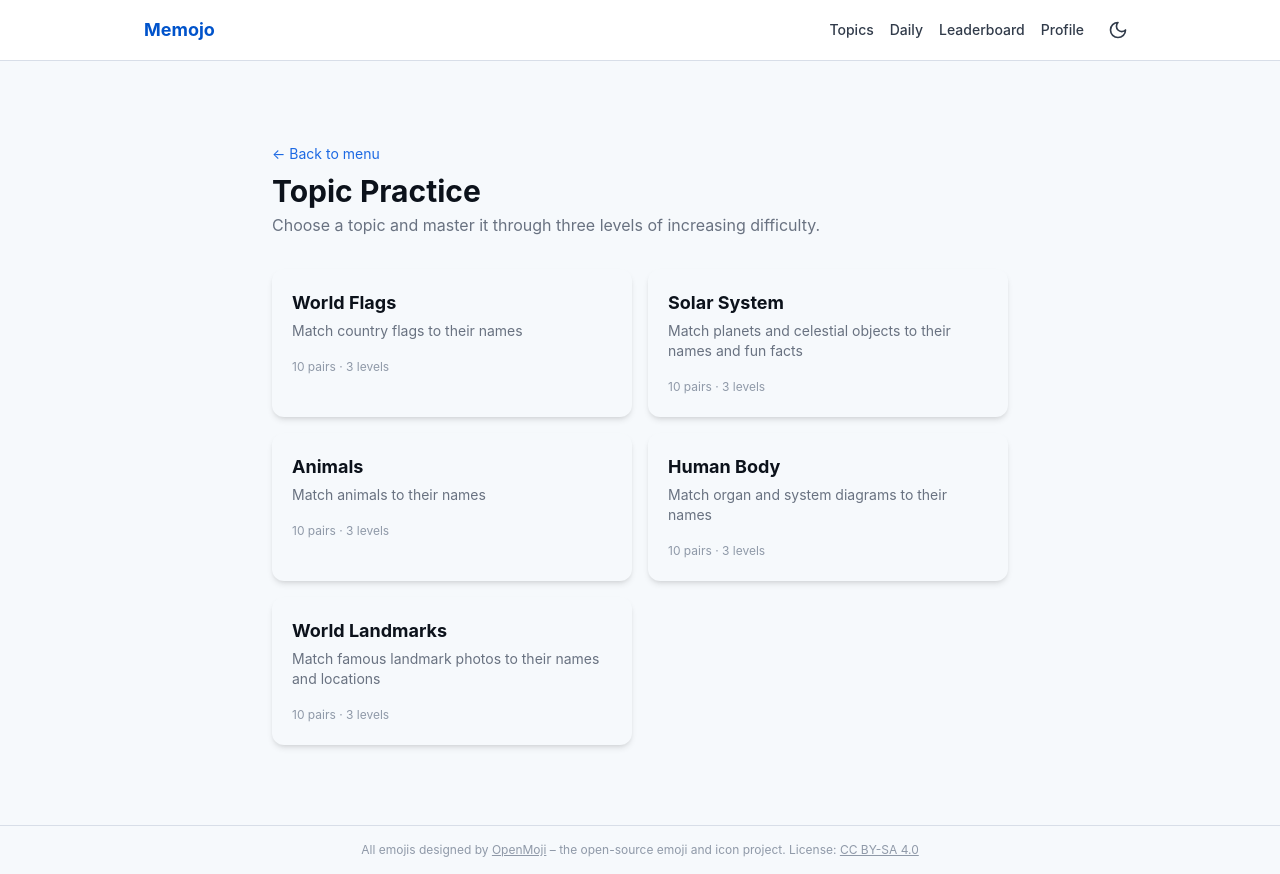
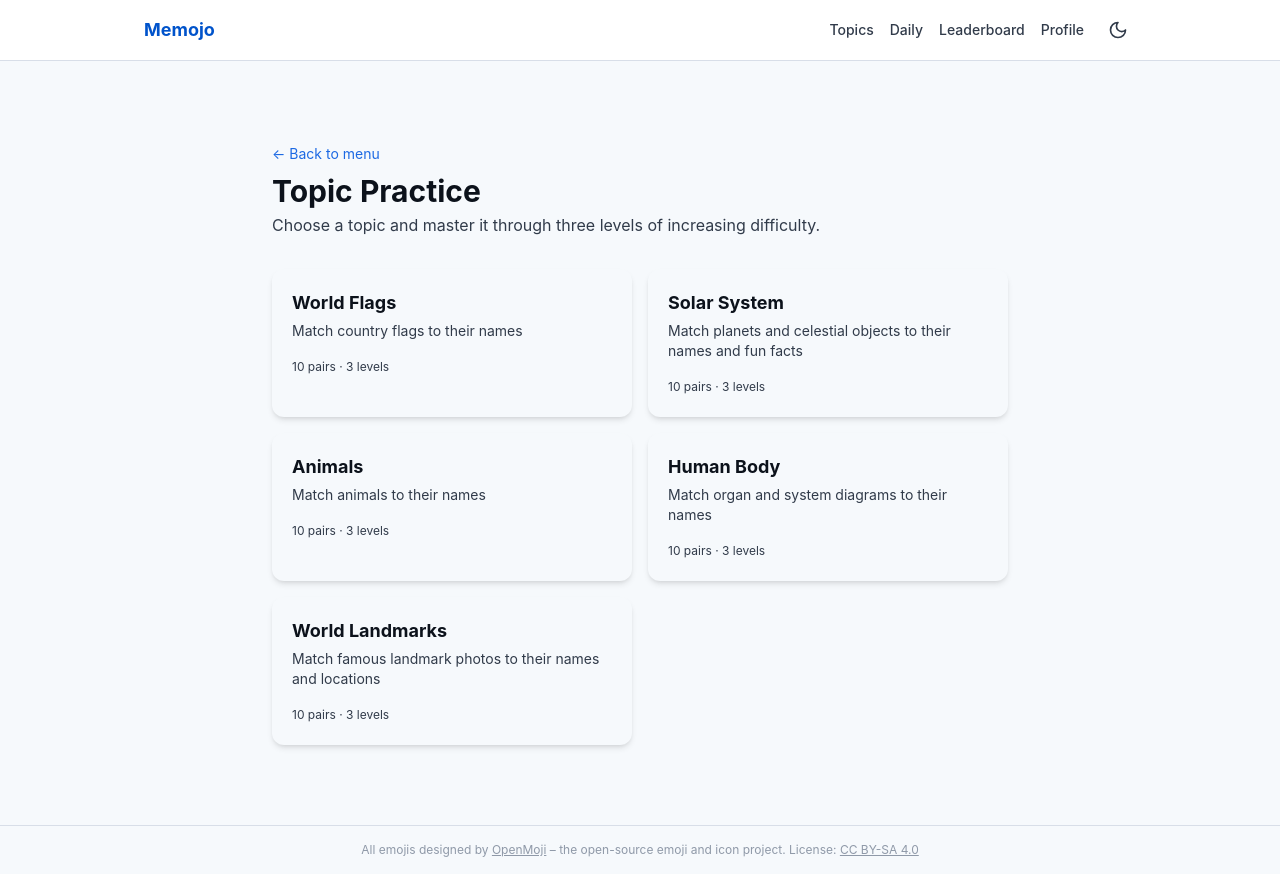
Before and after one commit to rses97/memojo, a Nuxt app: page /topics in a window 1280 px wide. Built offline with nearby package versions, Linux system fonts and the light colour scheme.

Commit message:
fix(theme): fix low-contrast dark text in footer, topics index, and GameModeCard

```diff
--- a/app/components/game/GameModeCard.vue
+++ b/app/components/game/GameModeCard.vue
@@ -16,7 +16,7 @@ defineProps<{
     <h2 class="text-xl font-bold text-surface-900 dark:text-surface-50">
       {{ title }}
     </h2>
-    <p class="text-sm text-surface-600 dark:text-surface-400">
+    <p class="text-sm text-surface-700 dark:text-surface-300">
       {{ description }}
     </p>
     <span
--- a/app/layouts/default.vue
+++ b/app/layouts/default.vue
@@ -7,7 +7,9 @@ onMounted(() => {
 </script>
 
 <template>
-  <div class="min-h-screen bg-surface-50 text-surface-900 dark:bg-surface-900">
+  <div
+    class="grid grid-rows-[auto_1fr_auto] min-h-screen bg-surface-50 text-surface-900 dark:bg-surface-900"
+  >
     <SkipToContent />
 
     <header class="border-b border-surface-200 bg-white dark:bg-surface-800">
@@ -47,14 +49,16 @@ onMounted(() => {
       </div>
     </header>
 
-    <main id="main-content" class="mx-auto max-w-5xl px-4 py-8" tabindex="-1">
+    <main id="main-content" class="w-full mx-auto max-w-5xl px-4 py-8" tabindex="-1">
       <slot />
     </main>
 
     <!-- Screen reader announcements -->
     <div id="sr-announcements" aria-live="assertive" aria-atomic="true" class="sr-only" />
 
-    <footer class="border-t border-surface-200 px-6 py-4 text-center text-xs text-surface-500">
+    <footer
+      class="border-t border-surface-200 px-6 py-4 text-center text-xs text-surface-500 dark:text-surface-400"
+    >
       All emojis designed by
       <a
         href="https://openmoji.org/"
--- a/app/pages/topics/index.vue
+++ b/app/pages/topics/index.vue
@@ -49,7 +49,7 @@ useHead({
         &larr; Back to menu
       </NuxtLink>
       <h1 class="mt-2 text-3xl font-bold text-surface-900 dark:text-surface-50">Topic Practice</h1>
-      <p class="mt-1 text-surface-600 dark:text-surface-400">
+      <p class="mt-1 text-surface-700 dark:text-surface-300">
         Choose a topic and master it through three levels of increasing difficulty.
       </p>
     </div>
@@ -66,16 +66,19 @@ useHead({
         >
           {{ topic.name }}
         </h2>
-        <p class="mb-3 text-sm text-surface-600 dark:text-surface-400">
+        <p class="mb-3 text-sm text-surface-700 dark:text-surface-300">
           {{ topic.description }}
         </p>
-        <span class="text-xs text-surface-500 dark:text-surface-400">
+        <span class="text-xs text-surface-700 dark:text-surface-300">
           {{ topic.pairCount }} pairs &middot; 3 levels
         </span>
       </NuxtLink>
     </div>
 
-    <div v-if="topics.length === 0" class="py-20 text-center text-surface-500">
+    <div
+      v-if="topics.length === 0"
+      class="py-20 text-center text-surface-700 dark:text-surface-300"
+    >
       No topics available yet.
     </div>
   </div>
```
